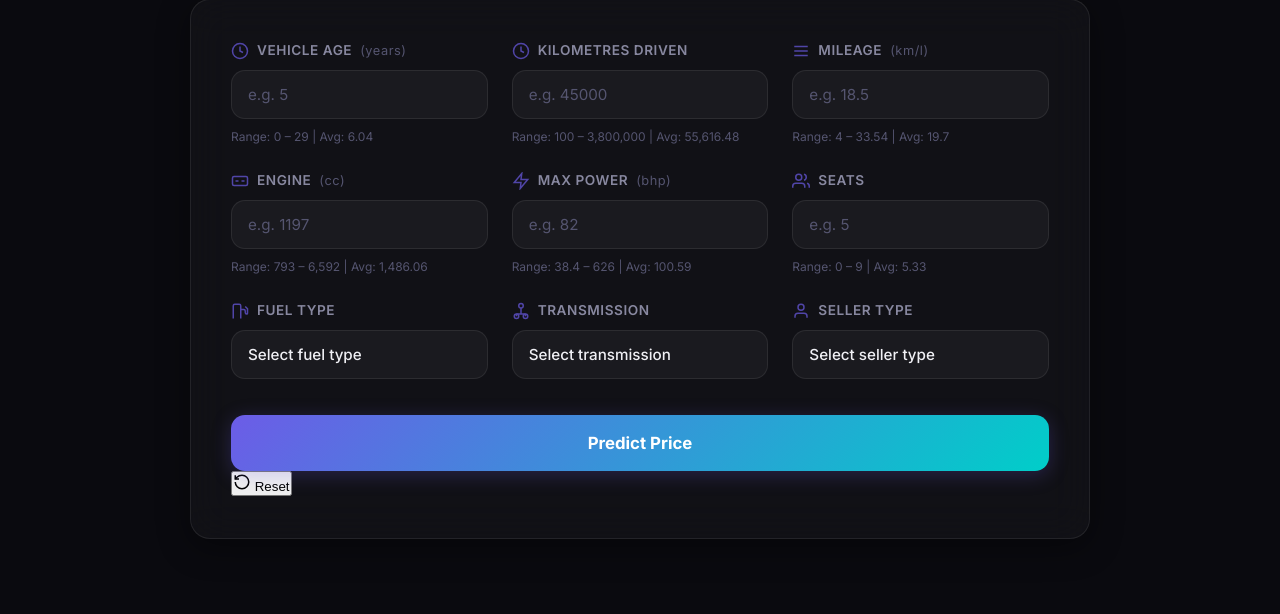
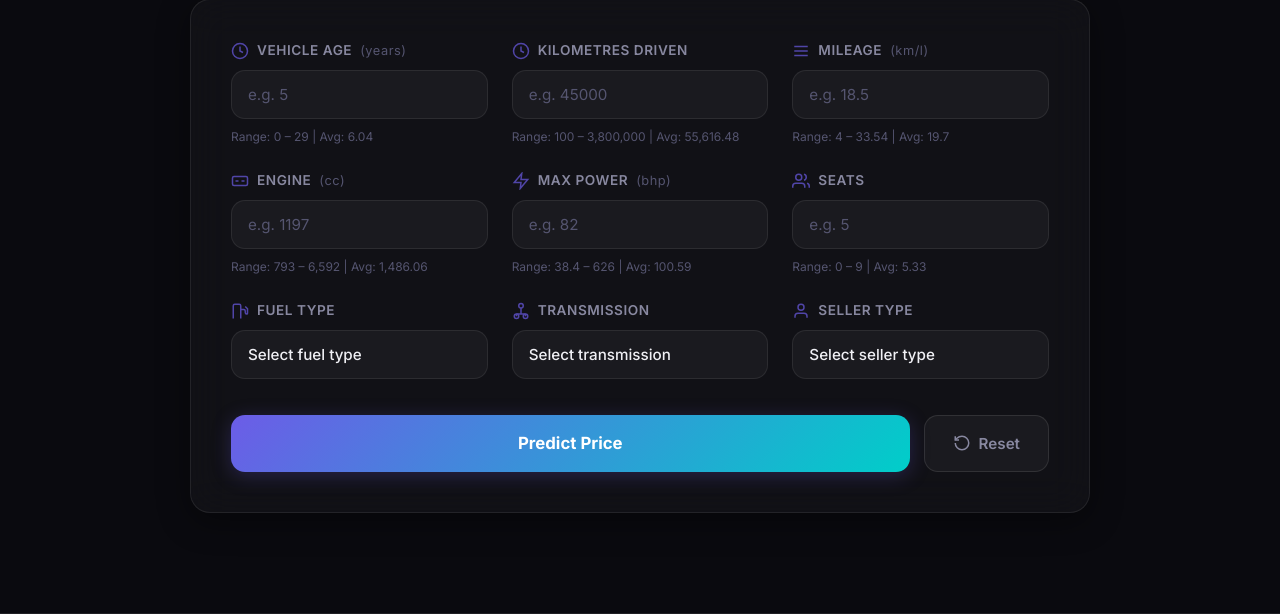
Before and after one commit to algorithnicmind/Car-predict, a Flask app: page / in a window 1280 px wide. Shown: the part 1084-1698 px from the top of the page. Run offline with Flask 3, Linux system fonts and the light colour scheme; parts of the project's set-up code (start-up, migrations or seed data) failed here and were passed over.

Commit message:
style: add CSS for reset button and form-buttons layout

```diff
--- a/static/css/style.css
+++ b/static/css/style.css
@@ -561,6 +561,42 @@ img {
     from { transform: rotate(0deg); }
     to   { transform: rotate(360deg); }
 }
+/* ---------- Form Buttons ---------- */
+.form-buttons {
+    display: flex;
+    gap: 14px;
+}
+
+.form-buttons .btn-predict {
+    flex: 1;
+}
+
+.btn-reset {
+    display: flex;
+    align-items: center;
+    justify-content: center;
+    gap: 8px;
+    padding: 18px 28px;
+    background: rgba(255, 255, 255, 0.04);
+    border: 1px solid rgba(255, 255, 255, 0.1);
+    border-radius: var(--radius-md);
+    color: var(--text-secondary);
+    font-family: var(--font-main);
+    font-size: 0.95rem;
+    font-weight: 600;
+    cursor: pointer;
+    transition: var(--transition-fast);
+}
+
+.btn-reset:hover {
+    background: rgba(255, 255, 255, 0.08);
+    color: var(--text-primary);
+    border-color: rgba(255, 255, 255, 0.2);
+}
+
+.btn-reset:active {
+    transform: scale(0.98);
+}
 
 
 /* ---------- Result Card ---------- */
```
